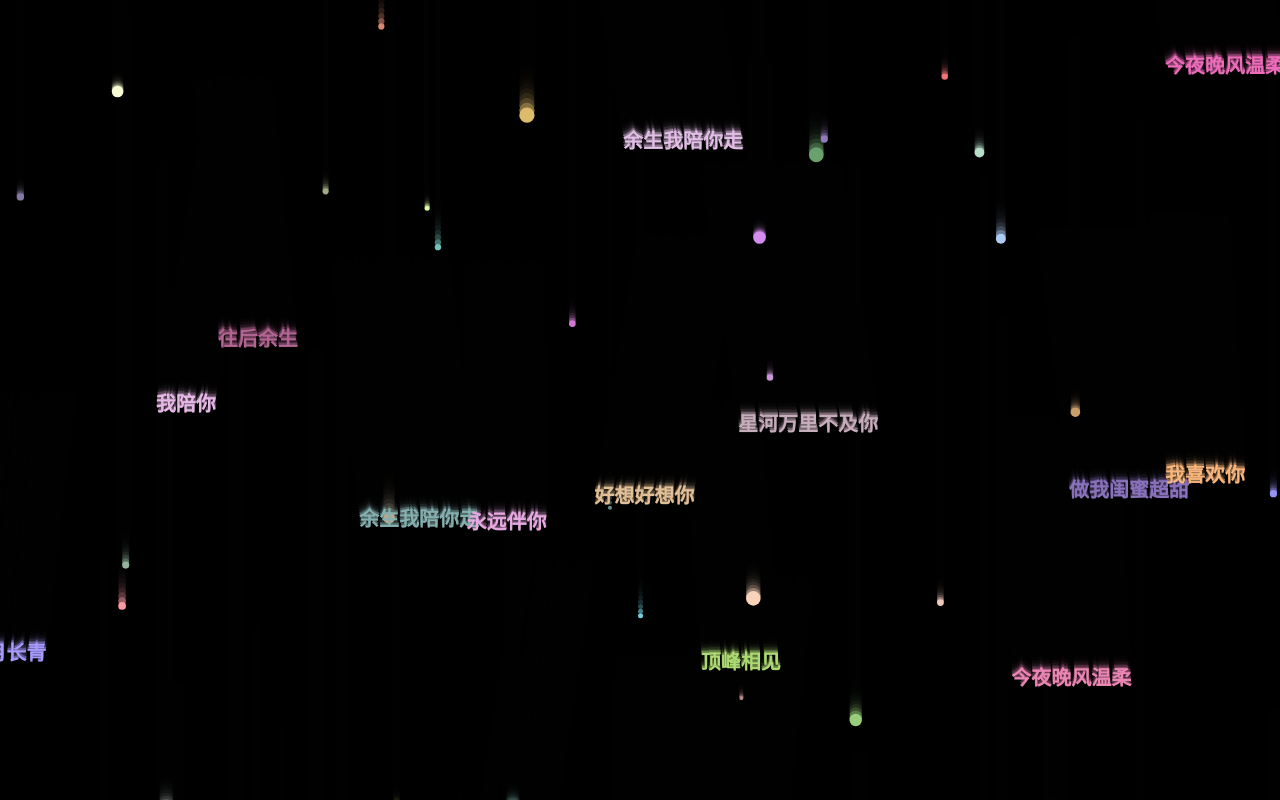
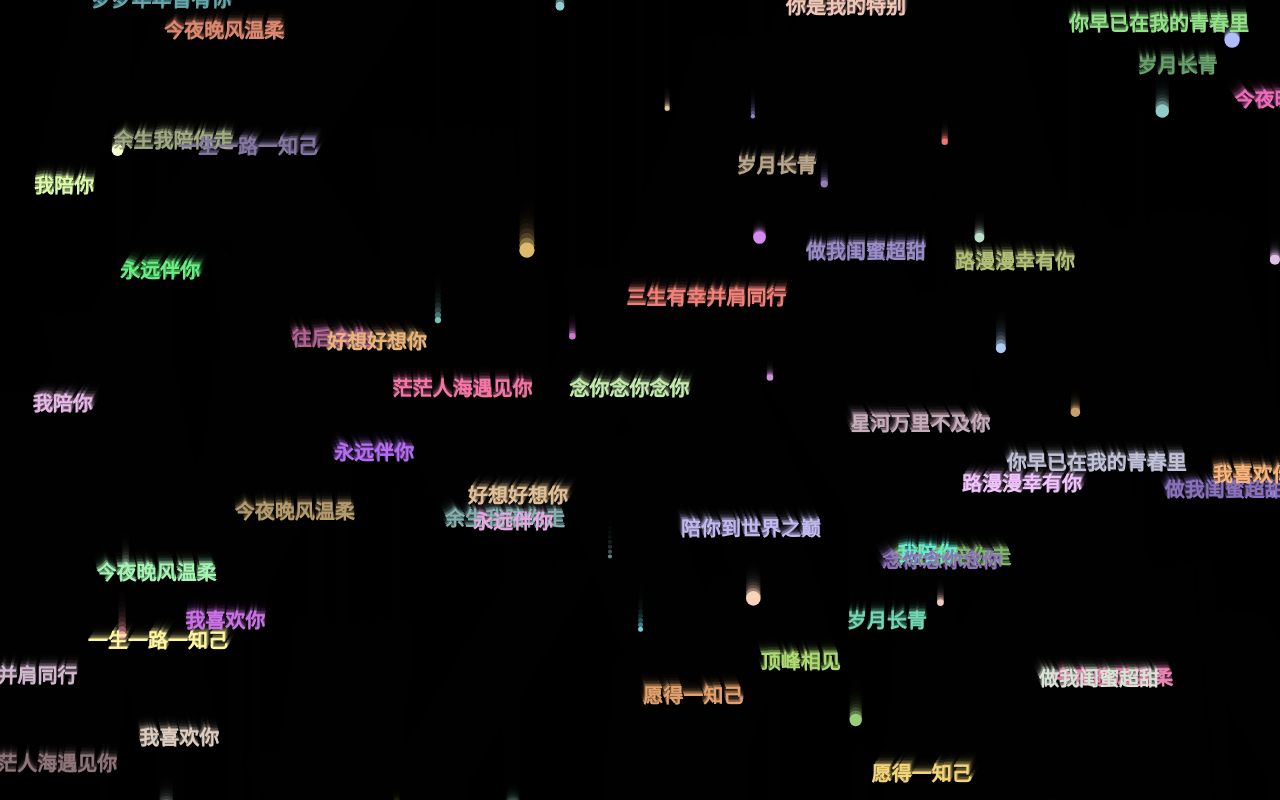
Before and after one commit to ranran-r/like, a plain HTML site: page index.html in a window 1280 px wide. Both pictures are taken after a click on the button "喜欢 ( ^３^ )╱~~". Drawn offline with Linux system fonts and the light colour scheme.

Commit message:
增加字数量到50，更杂乱飘动

```diff
--- a/index.html
+++ b/index.html
@@ -333,7 +333,7 @@
             reset() {
                 this.x = Math.random() * width;
                 this.y = -25;
-                this.f = Math.random() * 0.5 - 0.25;
+                this.f = Math.random() * 2 - 1;
                 this.speed = isMobile ? 1 : 1.5;
                 this.word = words[Math.floor(Math.random() * words.length)];
                 this.color = `rgb(${Math.floor(Math.random() * 156) + 100}, ${Math.floor(Math.random() * 156) + 100}, ${Math.floor(Math.random() * 156) + 100})`;
@@ -363,7 +363,7 @@
 
         function initMain() {
             const ballCount = isMobile ? 25 : 30;
-            const loveCount = isMobile ? 20 : 15;
+            const loveCount = isMobile ? 50 : 50;
 
             for (let i = 0; i < ballCount; i++) {
                 balls.push(new Ball());
```
